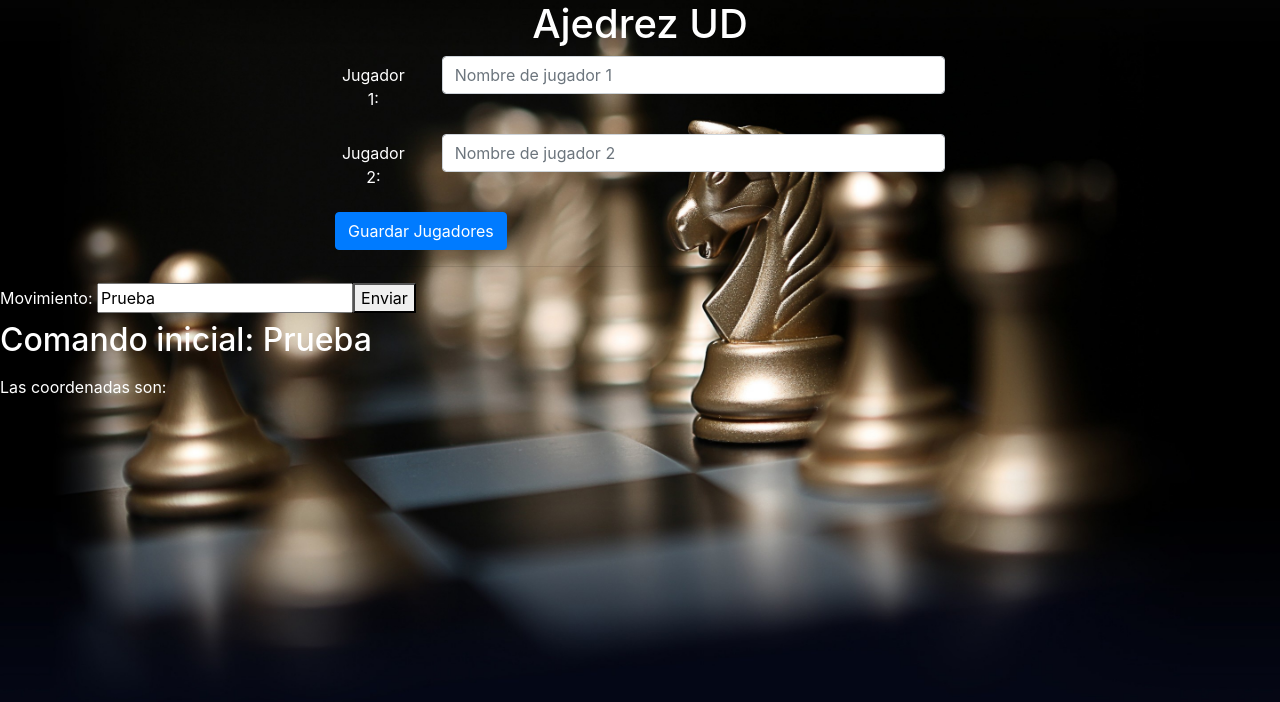
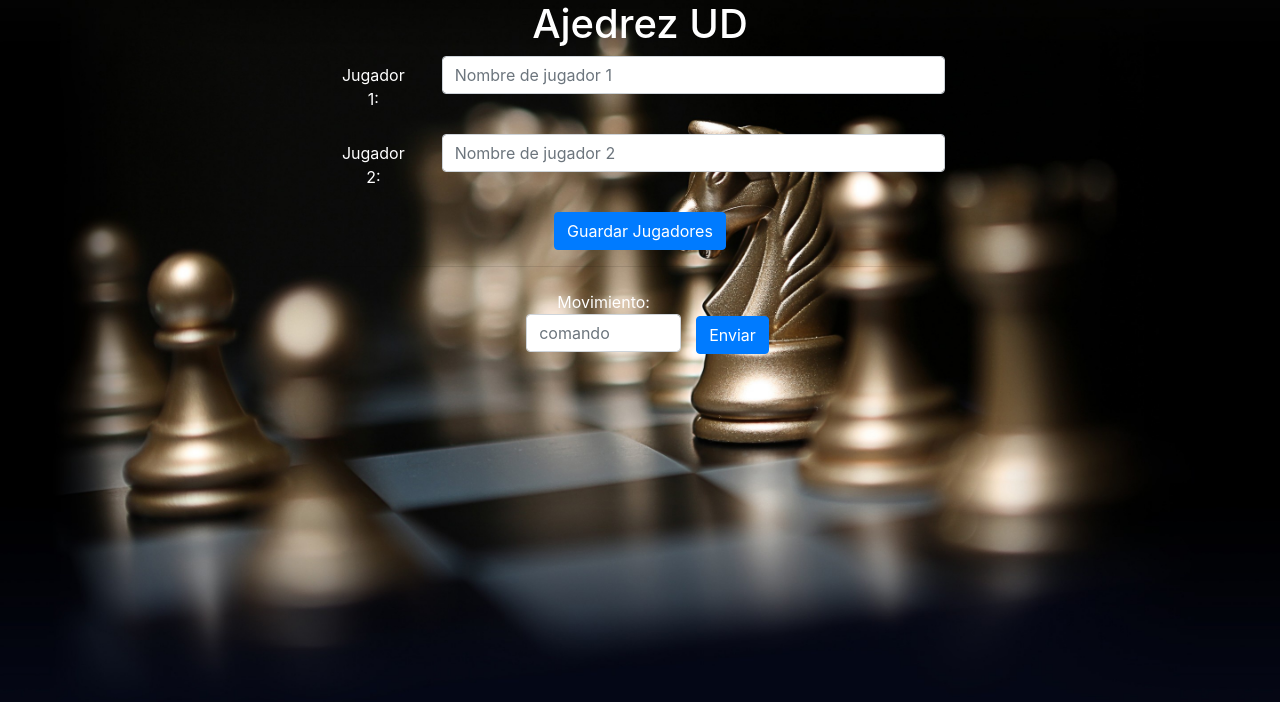
Before and after one commit to wnicolas/VistaAjedrez, an Angular app: page / in a window 1280 px wide. Shown: the top 702 px of the page. Built offline with nearby package versions, Linux system fonts and the light colour scheme.

Commit message:
Juego aparentemente funcional

```diff
--- a/src/app/app.component.html
+++ b/src/app/app.component.html
@@ -1,2 +1 @@
 <app-tablero></app-tablero>
-<app-comunicacion></app-comunicacion>
--- a/src/app/comunicacion/comunicacion.component.html
+++ b/src/app/comunicacion/comunicacion.component.html
@@ -1,9 +1,8 @@
-<div>
-    <label>Movimiento:
-      <input [(ngModel)]="comando" placeholder="comando" (keyup.enter)="enviarComando()"/>
+
+
+<div class="container" style="text-align: center;">
+    <label style="color: white;" for="inputEmail3" class="col-sm-2 col-form-label">
+      Movimiento:  <input [(ngModel)]="comando" class="form-control" placeholder="comando"/>
     </label>
-    <button (click)="enviarComando()">Enviar</button>
-    <h2>Comando inicial: {{comando}}</h2>
-    <p id="resultado" style="font-size: 100px;">{{resultado}}</p>
-    <p>Las coordenadas son: {{coordenadas}}</p>
+    <button (click)="enviarComando()" class="btn btn-primary">Enviar</button>
 </div>
--- a/src/app/comunicacion/comunicacion.component.ts
+++ b/src/app/comunicacion/comunicacion.component.ts
@@ -1,4 +1,4 @@
-import { Component, OnInit } from '@angular/core';
+import { Component, OnInit, Input, Output, EventEmitter } from '@angular/core';
 import { HttpClient, HttpParams } from '@angular/common/http';
 import { ComandoService } from '../comando.service';
 
@@ -9,21 +9,26 @@ import { ComandoService } from '../comando.service';
 })
 export class ComunicacionComponent implements OnInit {
 
-  comando = "Prueba";
+  //comando = "Prueba";
   resultado = "";
   coordenadas="";
 
   constructor(private http: ComandoService) { }
 
+  @Input('coordenadasComunicacion') comando;
+  @Output() eventoComunicacion=new EventEmitter();
+
   enviarComando() {
     this.http.respuestaLlamdoServlet(this.comando).subscribe((data: any) => {
       this.resultado = data.comando;
       if (this.resultado == "true") {
-        alert(this.resultado);
-        document.getElementById("resultado").innerHTML = "&#9816;";
+
+        this.eventoComunicacion.emit("se puede mover");
+
       } else if (this.resultado == "false") {
-        alert(this.resultado);
-        document.getElementById("resultado").innerHTML = "&#9822;";
+
+        this.eventoComunicacion.emit("no se puede mover");
+
       }else{
         alert(this.resultado);
         document.getElementById("resultado").innerHTML = this.resultado;
--- a/src/app/tablero/tablero.component.html
+++ b/src/app/tablero/tablero.component.html
@@ -2,41 +2,49 @@
 <h1 style="color: white; text-align: center;">Ajedrez UD</h1>
 
 <div class="container" style="width: 50%; color: beige;">
-    <form style="text-align: center;"  >
+    <form style="text-align: center;" id="fomulario">
         <div class="form-group row" >
           <label style="color: white;" for="inputEmail3" class="col-sm-2 col-form-label">Jugador 1: </label>
           <div class="col-sm-10">
-            <input #jugador1 type="text" class="form-control" id="inputEmail3" placeholder="Nombre de jugador 1">
+            <input #jugador1 type="text" class="form-control" placeholder="Nombre de jugador 1">
           </div>
         </div>
         <div class="form-group row">
           <label style="color: white;" for="inputPassword3" class="col-sm-2 col-form-label">Jugador 2:</label>
           <div class="col-sm-10">
-            <input #jugador2 type="text" class="form-control" id="inputPassword3" placeholder="Nombre de jugador 2">
+            <input #jugador2 type="text" class="form-control" placeholder="Nombre de jugador 2">
           </div>
         </div>
+        <button (click)="salvarJugadores(jugador1.value,jugador2.value)" class="btn btn-primary">Guardar Jugadores</button>
     </form>
-    <button (click)="salvarJugadores(jugador1.value,jugador2.value)" class="btn btn-primary">Guardar Jugadores</button>
+
     <hr>
 
-   <div *ngIf="player1 && player2">
-    <label>{{player1 | uppercase}} // </label>
-    <label >{{player2 | uppercase}}</label>
+    <div *ngIf="player1 && player2">
+     <table style="width: 100%;">
+       <tr style="color: white; font-size: 25px;">
+         <td>{{player1 | uppercase}}</td>
+         <td>{{player2 | uppercase}}</td>
+       </tr>
+     </table>
       <div>
-        {{statusInicial}} //  {{statusFinal}}
+
+        <label style="color:white;">{{statusInicial}}  ||  </label>
+        <label style="color:white">{{statusFinal}}</label>
+
         <table>
           <tr *ngFor="let nombre of columnas">
             <td *ngFor="let fila of nombre">
               <div *ngIf="fila.rojas">
-                <button (click)="coordenadas(fila.posi,fila.posj)" style="height: 50px; width: 50px; font-size: 25px;" class="btn btn-light" [innerHTML]="fila.figura"></button>
+                <button (click)="EnviarCoordenadas(fila.posi,fila.posj)" style="height: 50px; width: 50px; font-size: 25px;" class="btn btn-light" [innerHTML]="fila.figura"></button>
               </div>
               <div *ngIf="fila.rojas==false">
-                <button (click)="coordenadas(fila.posi,fila.posj)" style="height: 50px; width: 50px; font-size: 25px;" class="btn btn-dark" [innerHTML]="fila.figura"></button>
+                <button (click)="EnviarCoordenadas(fila.posi,fila.posj)" style="height: 50px; width: 50px; font-size: 25px;" class="btn btn-dark" [innerHTML]="fila.figura"></button>
               </div>
             </td>
           </tr>
         </table>
-        <hr><br>
       </div>
   </div>
 </div>
+<app-comunicacion (eventoComunicacion)="mover($event)" [coordenadasComunicacion]="coordenadasTablero"></app-comunicacion>
--- a/src/app/tablero/tablero.component.ts
+++ b/src/app/tablero/tablero.component.ts
@@ -91,9 +91,6 @@ export class TableroComponent implements OnInit {
   }
   columnas=[this.fila0,this.fila1,this.fila2,this.fila3,this.fila4,this.fila5,this.fila6,this.fila7];
 
-
-
-
   constructor() { }
 
   ngOnInit(): void {
@@ -105,27 +102,50 @@ export class TableroComponent implements OnInit {
     this.player1=j1;
     this.player2=j2;
     alert('Bienvenidos: ' + this.player1+" y "+this.player2);
+
   }
 
-  coordenadas(n:number,m:number){
+  coordenadasTablero:string="";
+
+  coordenadaInicialI:number;
+  coordenadaInicialJ:number;
+  coordenadaFinalI:number;
+  coordenadaFinalJ:number;
+
+  EnviarCoordenadas(n:number,m:number){
 
     if((this.contador)%2==0){
+        this.coordenadasTablero="";
+        this.coordenadaInicialI=n;
+        this.coordenadaInicialJ=m;
         this.figuraInicial=this.columnas[n][m].figura;
         this.statusInicial="La posición inicial es: "+n+":"+m;
         this.statusFinal="No ha iniciado la posición final";
+        this.coordenadasTablero=`${n},${m}`;
         this.columnas[n][m]=new Casilla(n,m,this.vacia);
     }else{
-        //alert("La posición final es: "+n+":"+m);
-        this.figuraFinal=this.columnas[n][m].figura;
-        this.statusFinal="La posición final es: "+n+":"+m;
-        this.statusInicial="No ha iniciado la posición inicial";
-        this.columnas[n][m].figura=this.figuraInicial;
+        this.coordenadasTablero=`${this.coordenadasTablero},${n},${m}`;
+        this.coordenadaFinalI=n;
+        this.coordenadaFinalJ=m;
 
     }
-
     this.contador++;
   }
 
+  mover(validacionMovimiento:String){
+    if(validacionMovimiento=="se puede mover"){
+      this.figuraFinal=this.columnas[this.coordenadaFinalI][this.coordenadaFinalJ].figura;
+      this.statusFinal="La posición final es: "+this.coordenadaFinalI+":"+this.coordenadaFinalJ;
+      this.statusInicial="No ha iniciado la posición inicial";
+      this.columnas[this.coordenadaFinalI][this.coordenadaFinalJ].figura=this.figuraInicial;
+
+      this.coordenadaFinalI=null;
+      this.coordenadaFinalJ=null;
+    }else{
+      alert("Movimiento inválido")
+      this.columnas[this.coordenadaInicialI][this.coordenadaInicialJ]=new Casilla(this.coordenadaInicialI,this.coordenadaInicialJ,this.figuraInicial);
+    }
+  }
 
 }
 class Casilla{
```
